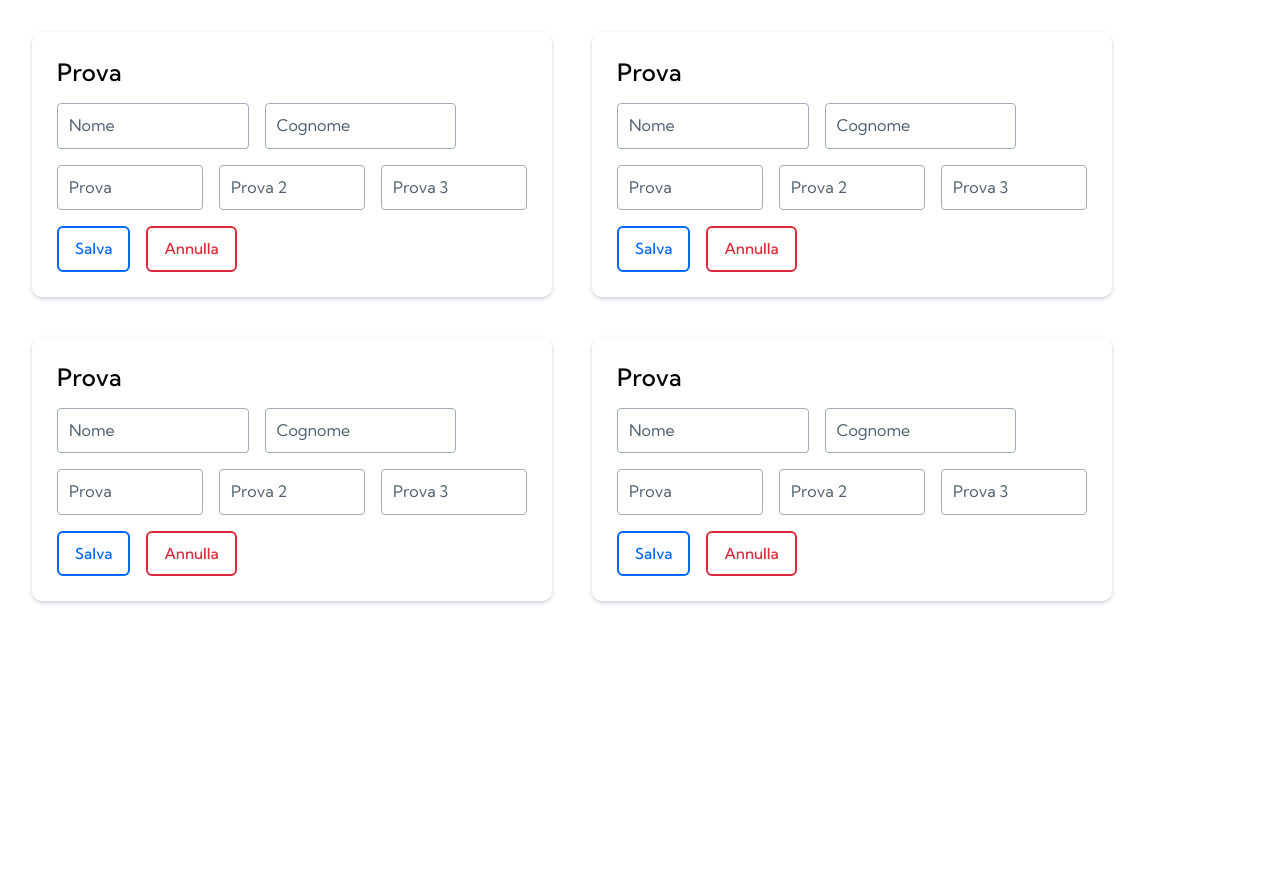
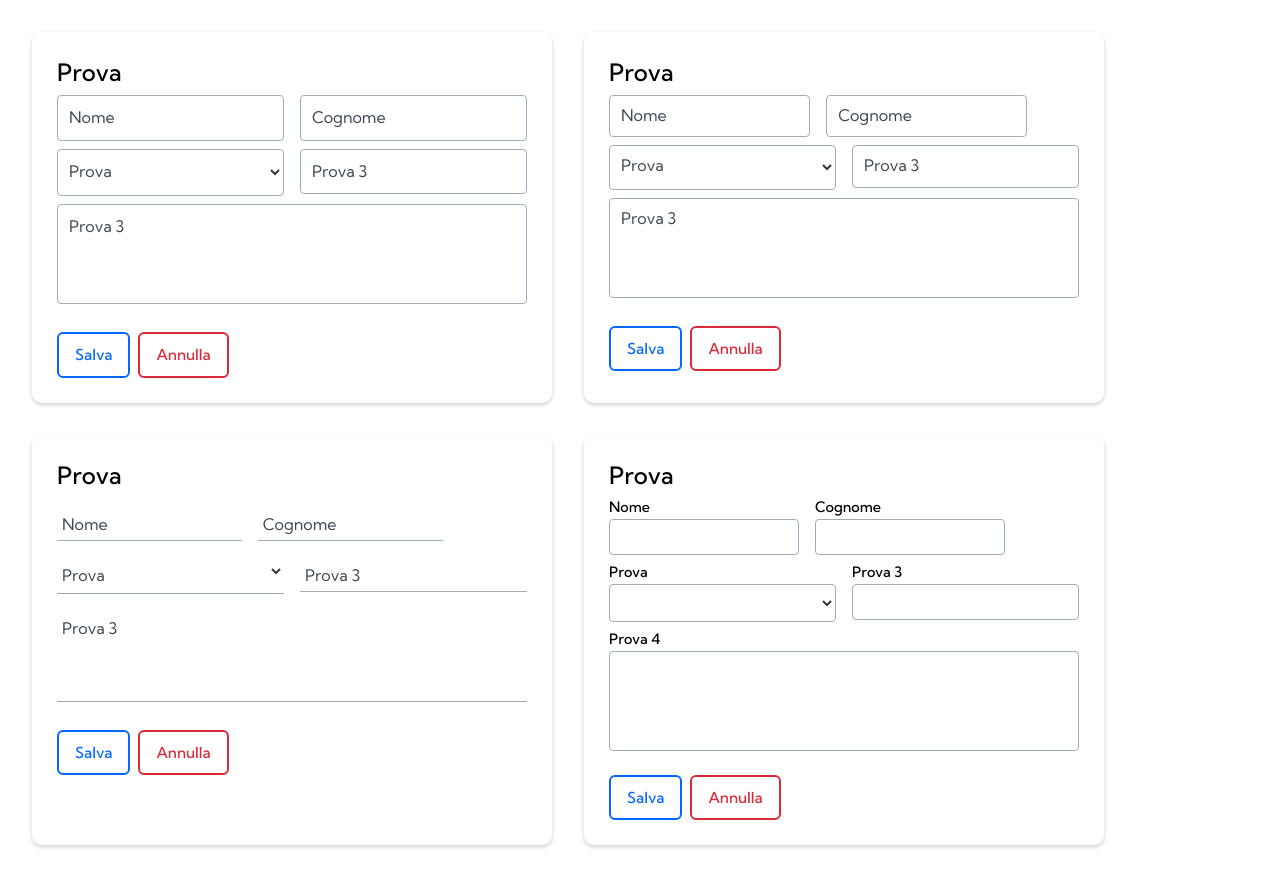
Before and after one commit to ciffa01/coreStyle, a Vue app: page /#/ in a window 1280 px wide. Before the commit the page ends 800 px from the top, so only its background shows below. Built offline with nearby package versions, Linux system fonts and the light colour scheme.

Commit message:
fix form con tutti gli elements form

```diff
--- a/src/style/coreStyle/sectionStyle/forms.scss
+++ b/src/style/coreStyle/sectionStyle/forms.scss
@@ -8,6 +8,19 @@ input, button, textarea, select {
 textarea {
     resize: none;
     height: 100px;
+}
+
+.cnt-element-form {
+    display: flex;
+    flex-direction: column;
+    align-items: flex-start;
+    gap: 0.2rem;
+}
+
+.cnt-element-form label {
+    font-size: 0.9rem;
+    columns: $black-600;
+    font-weight: 500;
 }
 
 
@@ -27,7 +40,7 @@ input:focus::-webkit-input-placeholder {
 }
 
 .cnt-floating-label label {
-    color: $black-700;
+    color: $black-800;
     font-size: 1rem;
     position: absolute;
     pointer-events: none;
@@ -51,6 +64,7 @@ input, select, textarea {
         ~ .floating-label, ~ .floating-label-100, ~ .floating-label-bottom {
             font-size: 13px;
             color:#3681ff;
+            font-weight: 500;
         }
     }
 }
@@ -92,6 +106,7 @@ input, select, textarea {
     left: 12px;
     font-size: 13px;
     padding: 0 0.2rem;
+    font-weight: 500;
 }
 
 
@@ -101,6 +116,7 @@ input, select, textarea {
     left: 12px;
     font-size: 13px;
     padding: 0 0.2rem;
+    font-weight: 500;
 }
 
 
@@ -131,6 +147,7 @@ input, select, textarea {
     top: 4px;
     left: 10px;
     font-size: 13px;
+    font-weight: 500;
 }
 
 .floating-select-100:not([value=""]):valid ~ label,
@@ -138,6 +155,7 @@ input, select, textarea {
     top: 4px;
     left: 10px;
     font-size: 13px;
+    font-weight: 500;
 }
 
 
@@ -172,6 +190,7 @@ input, select, textarea {
     top: 2px;
     left: 5px;
     font-size: 13px;
+    font-weight: 500;
 }
 
 .floating-select-bottom:focus ~ label,
@@ -179,6 +198,7 @@ input, select, textarea {
     top: 2px;
     left: 5px;
     font-size: 13px;
+    font-weight: 500;
 }
 
 /****************************/
--- a/src/style/coreStyle/sectionStyle/layout.scss
+++ b/src/style/coreStyle/sectionStyle/layout.scss
@@ -88,8 +88,9 @@
 
 //*** gap **//
 $base-gap: 0.5rem;
+$i:0;
 @each $name, $s in $size {
-    $i: index($size, $s);
+    $i: $i + 1;
 
     @if $i != 1 {
         $base-gap: $base-gap+0.5;
--- a/src/views/Home.vue
+++ b/src/views/Home.vue
@@ -1,41 +1,47 @@
 <script lang="ts" setup>
 
-</script>
+</script>select
 <template>
     <div class="flex f-row-s f-wrap-l gap-l">
 
         <div class="card flex f-column gap-xs cnt-s">
             <span class="text-m weight-500">Prova</span>
-            <div class="flex f-row-xs gap-xs">
-                <div class="cnt-floating-label">
+            <div class="flex f-row-xs gap-s f-align-end">
+                <div class="cnt-floating-label width-100">
                     <input type="text" class="floating-input-100" placeholder="Nome">
                     <label class="floating-label-100">Nome</label>
                 </div>
-
-                <div class="cnt-floating-label">
-                    <input type="text" class="floating-input-100" placeholder="Cognome">
+                <div class="cnt-floating-label width-100">
+                    <input type="text" class="floating-input-100" placeholder=" ">
                     <label class="floating-label-100">Cognome</label>
                 </div>
+
             </div>
 
-            <div class="flex f-row-xs gap-xs">
-                <div class="cnt-floating-label">
-                    <input type="text" class="floating-input-100" placeholder=" ">
+            <div class="flex f-row-xs gap-s">
+                <div class="cnt-floating-label width-100">
+                    <select class="floating-select-100" value onclick="this.setAttribute('value', this.value);" >
+                        <option value=""></option>
+                        <option value="1">Option 1</option>
+                        <option value="2">Option 2</option>
+                    </select>
                     <label class="floating-label-100">Prova</label>
                 </div>
 
-                <div class="cnt-floating-label">
-                    <input type="text" class="floating-input-100" placeholder=" ">
-                    <label class="floating-label-100">Prova 2</label>
-                </div>
-
-                <div class="cnt-floating-label">
+                <div class="cnt-floating-label width-100">
                     <input type="text" class="floating-input-100" placeholder="Ciao">
                     <label class="floating-label-100">Prova 3</label>
                 </div>
             </div>
 
-            <div class="flex f-row gap-xs">
+            <div class="flex f-row-xs gap-s">
+                <div class="cnt-floating-label width-100">
+                    <textarea type="text" class="floating-textarea-100" placeholder=" "></textarea>
+                    <label class="floating-label-100">Prova 3</label>
+                </div>
+            </div>
+
+            <div class="flex f-row gap-xs mg-t-s">
                 <button class="btn-default btn-blue-secondary">Salva</button>
                 <button class="btn-default btn-red-secondary">Annulla</button>
             </div>
@@ -43,36 +49,42 @@
 
         <div class="card flex f-column gap-xs cnt-s">
             <span class="text-m weight-500">Prova</span>
-            <div class="flex f-row-xs gap-xs">
+            <div class="flex f-row-xs gap-s">
                 <div class="cnt-floating-label">
-                    <input type="text" class="floating-input-100" placeholder="Nome">
-                    <label class="floating-label-100">Nome</label>
+                    <input type="text" class="floating-input" placeholder="Nome">
+                    <label class="floating-label">Nome</label>
                 </div>
 
                 <div class="cnt-floating-label">
-                    <input type="text" class="floating-input-100" placeholder="Cognome">
-                    <label class="floating-label-100">Cognome</label>
+                    <input type="text" class="floating-input" placeholder="Cognome">
+                    <label class="floating-label">Cognome</label>
                 </div>
             </div>
 
-            <div class="flex f-row-xs gap-xs">
-                <div class="cnt-floating-label">
-                    <input type="text" class="floating-input-100" placeholder=" ">
-                    <label class="floating-label-100">Prova</label>
+            <div class="flex f-row-xs gap-s">
+                <div class="cnt-floating-label width-100">
+                    <select class="floating-select" name="ciao" onclick="this.setAttribute('value', this.value)" value="">
+                        <option value=""></option>
+                        <option value="1">Option 1</option>
+                        <option value="2">Option 2</option>
+                    </select>
+                    <label class="floating-label">Prova</label>
                 </div>
 
-                <div class="cnt-floating-label">
-                    <input type="text" class="floating-input-100" placeholder=" ">
-                    <label class="floating-label-100">Prova 2</label>
-                </div>
-
-                <div class="cnt-floating-label">
-                    <input type="text" class="floating-input-100" placeholder="Ciao">
-                    <label class="floating-label-100">Prova 3</label>
+                <div class="cnt-floating-label width-100">
+                    <input type="text" class="floating-input" placeholder="Ciao">
+                    <label class="floating-label">Prova 3</label>
                 </div>
             </div>
 
-            <div class="flex f-row gap-xs">
+            <div class="flex f-row-xs gap-s">
+                <div class="cnt-floating-label width-100">
+                    <textarea type="text" class="floating-textarea" placeholder=" "></textarea>
+                    <label class="floating-label">Prova 3</label>
+                </div>
+            </div>
+
+            <div class="flex f-row gap-xs mg-t-s">
                 <button class="btn-default btn-blue-secondary">Salva</button>
                 <button class="btn-default btn-red-secondary">Annulla</button>
             </div>
@@ -80,36 +92,42 @@
 
         <div class="card flex f-column gap-xs cnt-s">
             <span class="text-m weight-500">Prova</span>
-            <div class="flex f-row-xs gap-xs">
+            <div class="flex f-row-xs gap-s">
                 <div class="cnt-floating-label">
-                    <input type="text" class="floating-input-100" placeholder="Nome">
-                    <label class="floating-label-100">Nome</label>
+                    <input type="text" class="floating-input-bottom" placeholder="Nome">
+                    <label class="floating-label-bottom">Nome</label>
                 </div>
 
                 <div class="cnt-floating-label">
-                    <input type="text" class="floating-input-100" placeholder="Cognome">
-                    <label class="floating-label-100">Cognome</label>
+                    <input type="text" class="floating-input-bottom" placeholder="Cognome">
+                    <label class="floating-label-bottom">Cognome</label>
                 </div>
             </div>
 
-            <div class="flex f-row-xs gap-xs">
-                <div class="cnt-floating-label">
-                    <input type="text" class="floating-input-100" placeholder=" ">
-                    <label class="floating-label-100">Prova</label>
+            <div class="flex f-row-xs gap-s">
+                <div class="cnt-floating-label width-100">
+                    <select class="floating-select-bottom" value onclick="this.setAttribute('value', this.value);" >
+                        <option value=""></option>
+                        <option value="1">Option 1</option>
+                        <option value="2">Option 2</option>
+                    </select>
+                    <label class="floating-label-bottom">Prova</label>
                 </div>
 
-                <div class="cnt-floating-label">
-                    <input type="text" class="floating-input-100" placeholder=" ">
-                    <label class="floating-label-100">Prova 2</label>
-                </div>
-
-                <div class="cnt-floating-label">
-                    <input type="text" class="floating-input-100" placeholder="Ciao">
-                    <label class="floating-label-100">Prova 3</label>
+                <div class="cnt-floating-label width-100">
+                    <input type="text" class="floating-input-bottom" placeholder="Ciao">
+                    <label class="floating-label-bottom">Prova 3</label>
                 </div>
             </div>
 
-            <div class="flex f-row gap-xs">
+            <div class="flex f-row-xs gap-s">
+                <div class="cnt-floating-label width-100">
+                    <textarea class="floating-textarea-bottom" placeholder=" "></textarea>
+                    <label class="floating-label-bottom">Prova 3</label>
+                </div>
+            </div>
+
+            <div class="flex f-row gap-xs mg-t-s">
                 <button class="btn-default btn-blue-secondary">Salva</button>
                 <button class="btn-default btn-red-secondary">Annulla</button>
             </div>
@@ -117,36 +135,42 @@
 
         <div class="card flex f-column gap-xs cnt-s">
             <span class="text-m weight-500">Prova</span>
-            <div class="flex f-row-xs gap-xs">
-                <div class="cnt-floating-label">
-                    <input type="text" class="floating-input-100" placeholder="Nome">
-                    <label class="floating-label-100">Nome</label>
+            <div class="flex f-row-xs gap-s">
+                <div class="cnt-element-form">
+                    <label>Nome</label>
+                    <input type="text" class="default-input" placeholder="Nome">
                 </div>
 
-                <div class="cnt-floating-label">
-                    <input type="text" class="floating-input-100" placeholder="Cognome">
-                    <label class="floating-label-100">Cognome</label>
+                <div class="cnt-element-form">
+                    <label>Cognome</label>
+                    <input type="text" class="default-input" placeholder="Cognome">
                 </div>
             </div>
 
-            <div class="flex f-row-xs gap-xs">
-                <div class="cnt-floating-label">
-                    <input type="text" class="floating-input-100" placeholder=" ">
-                    <label class="floating-label-100">Prova</label>
+            <div class="flex f-row-xs gap-s">
+                <div class="cnt-element-form width-100">
+                    <label>Prova</label>
+                    <select class="default-input" value onclick="this.setAttribute('value', this.value);" >
+                        <option value=""></option>
+                        <option value="1">Option 1</option>
+                        <option value="2">Option 2</option>
+                    </select>
                 </div>
 
-                <div class="cnt-floating-label">
-                    <input type="text" class="floating-input-100" placeholder=" ">
-                    <label class="floating-label-100">Prova 2</label>
-                </div>
-
-                <div class="cnt-floating-label">
-                    <input type="text" class="floating-input-100" placeholder="Ciao">
-                    <label class="floating-label-100">Prova 3</label>
+                <div class="cnt-element-form width-100">
+                    <label>Prova 3</label>
+                    <input type="text" class="default-input" placeholder="Ciao">
                 </div>
             </div>
 
-            <div class="flex f-row gap-xs">
+            <div class="flex f-row-xs gap-s">
+                <div class="cnt-element-form width-100">
+                    <label>Prova 4</label>
+                    <textarea class="default-input" placeholder="Ciao"></textarea>
+                </div>
+            </div>
+
+            <div class="flex f-row gap-xs mg-t-s">
                 <button class="btn-default btn-blue-secondary">Salva</button>
                 <button class="btn-default btn-red-secondary">Annulla</button>
             </div>
```
